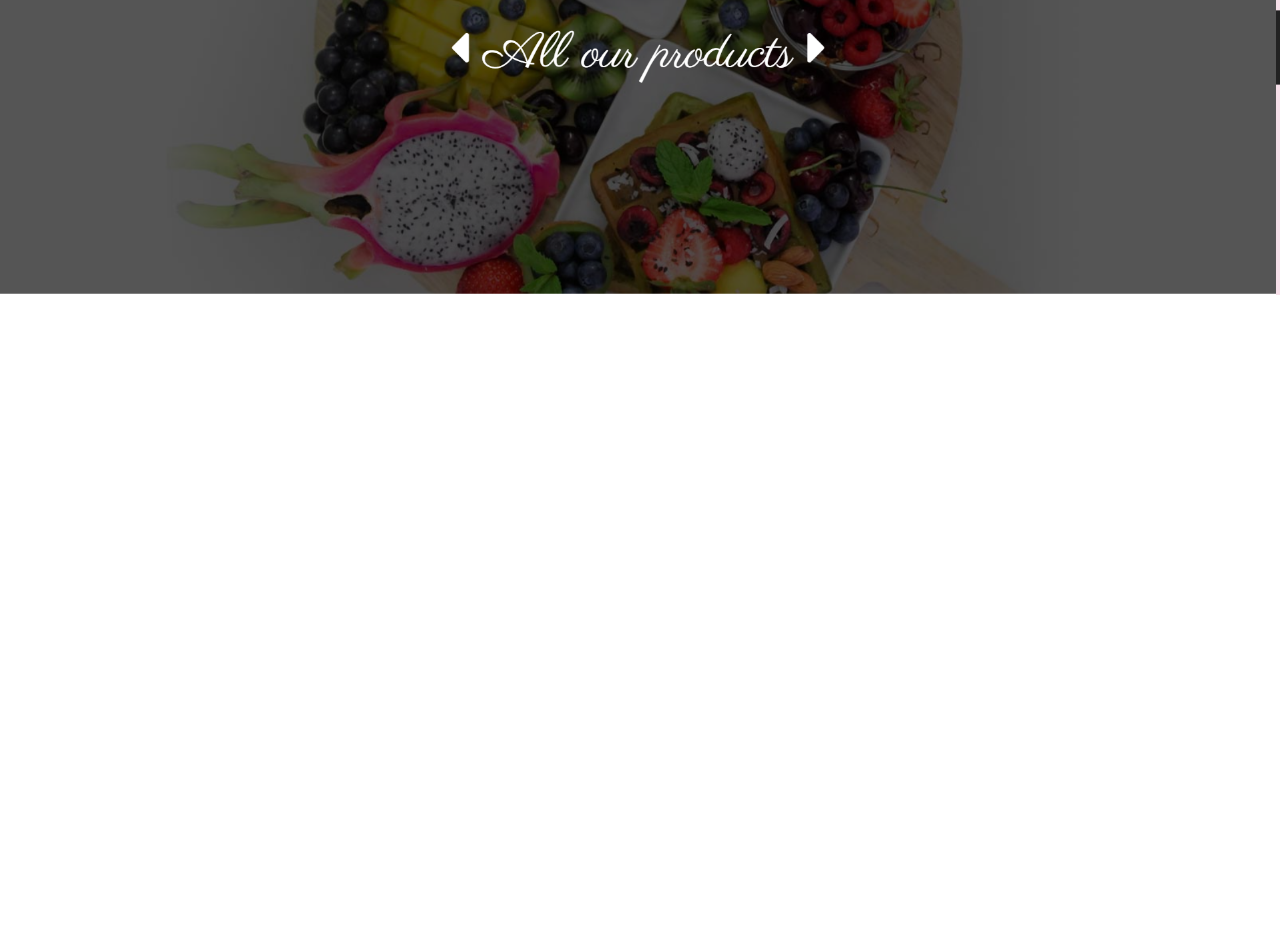
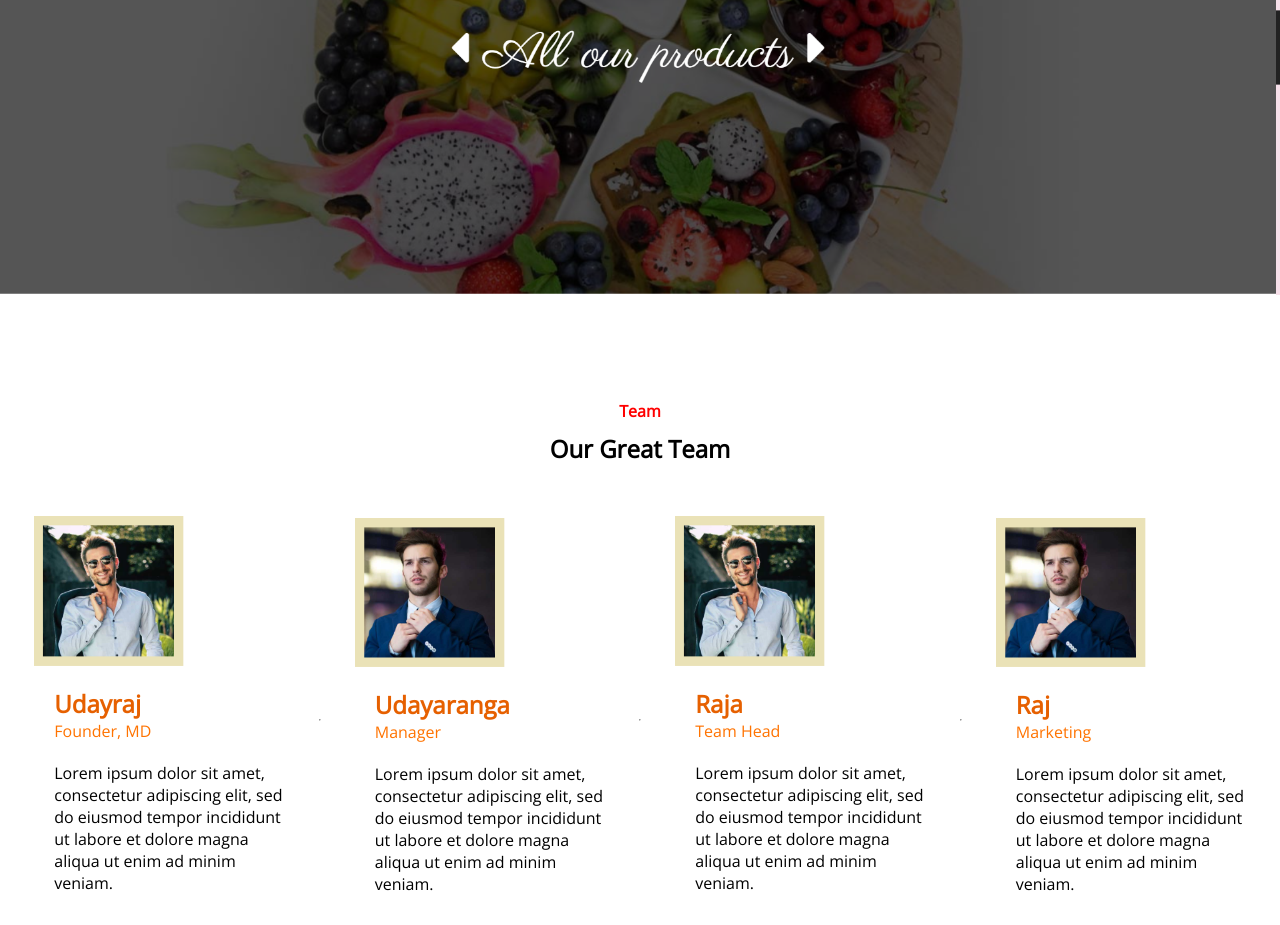
Before and after one commit to vanshrajput01/Grocery-Project, a plain HTML site: page Code/index.html in a window 1280 px wide. Shown: the part 2564-3489 px from the top of the page. Before the commit the page ends 2864 px from the top, so only its background shows below. Drawn offline with nearby package versions, Linux system fonts and the light colour scheme.

Commit message:
some another updates in website

```diff
--- a/Code/index.css
+++ b/Code/index.css
@@ -246,7 +246,7 @@ body{
     height: 100%;
     object-fit: cover;
   } */
-
+/* About us section style */
 
   #AboutUs-section{
     margin-top: 200px;
@@ -305,6 +305,8 @@ body{
     border: 2px solid red;
 
   }
+
+  /* Product section style */
 
   #Product-section{
     margin-top: 100px;
@@ -380,3 +382,65 @@ body{
   #Product-after-section-container01 img{
     width: 100vw;
   }
+
+  /* Teams section */
+
+  #Team-section{
+    margin-top: 100px;
+  }
+
+  #Team-section-container01{
+    margin-top: 20px;
+    text-align: center;
+    margin-bottom: 50px;
+  }
+
+  #Team-section-container01 p{
+    color: red;
+    font-weight: 900;
+    margin-bottom: 10px;
+  }
+
+  #Team-section-container01 h1{
+    font-size: x-large;
+    font-weight: 900;
+  }
+
+  #Team-section-container02{
+    display: flex;
+    justify-content: space-evenly;
+    align-items: center;
+  }
+
+  #Team-section-Subconatiner{
+    display: flex;
+    flex-direction: column;
+    justify-content: start;
+    align-items: start;
+    /* border: 2px solid red; */
+    width: 250px;
+    gap: 20px;
+  }
+
+  #Team-section-Subconatiner img{
+    width: 150px;
+  }
+
+  #Team-section-Subconatiner div{
+    padding-left: 20px;
+  }
+
+  #Team-section-Subconatiner div h2{
+    color: rgb(230, 96, 0);
+
+  }
+
+  #Team-section-Subconatiner div p{
+    color: rgb(255, 115, 0);
+
+  }
+
+  #Team-section-Subconatiner-para{
+    padding-left: 20px;
+    padding-bottom: 30px;
+  }
--- a/Code/index.html
+++ b/Code/index.html
@@ -282,6 +282,96 @@
             </div>
         </section>
 
+        <!-- Team sections -->
+        <section id="Team-section">
+            <div id="Team-section-container01">
+                <p>Team</p>
+                <h1>Our Great Team</h1>
+
+            </div>
+            <div id="Team-section-container02">
+                <div id="Team-section-Subconatiner">
+                    <img src="\Assets\Team-img01.png" alt="">
+                    <div>
+                        <h2>
+                            Udayraj
+
+                        </h2>
+                        <p>
+                            Founder, MD
+
+                        </p>
+                    </div>
+
+                    <p id="Team-section-Subconatiner-para">
+                        Lorem ipsum dolor sit amet, consectetur adipiscing elit, sed do eiusmod tempor incididunt ut labore et dolore magna aliqua ut enim ad minim veniam.
+                    </p>
+
+                </div>
+                <hr style="font-weight: 700;">
+                <div id="Team-section-Subconatiner">
+                    <img src="\Assets\Team-img02.png" alt="">
+                    <div>
+                        <h2>
+                            Udayaranga
+
+                        </h2>
+                        <p>
+                            Manager
+
+                        </p>
+                    </div>
+
+                    <p id="Team-section-Subconatiner-para">
+                        Lorem ipsum dolor sit amet, consectetur adipiscing elit, sed do eiusmod tempor incididunt ut labore et dolore magna aliqua ut enim ad minim veniam.
+                    </p>
+
+                </div>
+                <hr>
+                <div id="Team-section-Subconatiner">
+                    <img src="\Assets\Team-img01.png" alt="">
+                    <div>
+                        <h2>
+                            Raja
+
+                        </h2>
+                        <p>
+                            Team Head
+
+                        </p>
+                    </div>
+
+                    <p id="Team-section-Subconatiner-para">
+                        Lorem ipsum dolor sit amet, consectetur adipiscing elit, sed do eiusmod tempor incididunt ut labore et dolore magna aliqua ut enim ad minim veniam.
+                    </p>
+
+                </div>
+                <hr>
+                <div id="Team-section-Subconatiner">
+                    <img src="\Assets\Team-img02.png" alt="">
+                    <div>
+                        <h2>
+                            Raj
+
+                        </h2>
+                        <p>
+                            Marketing
+
+                        </p>
+                    </div>
+
+                    <p id="Team-section-Subconatiner-para">
+                        Lorem ipsum dolor sit amet, consectetur adipiscing elit, sed do eiusmod tempor incididunt ut labore et dolore magna aliqua ut enim ad minim veniam.
+                    </p>
+
+                </div>
+
+            </div>
+
+        </section>
+
+        <!-- Testimonials section -->
+
 
 
     </main>
```
Also changed, not shown: Assets/Team-img01.png (added), Assets/Team-img02.png (added).
